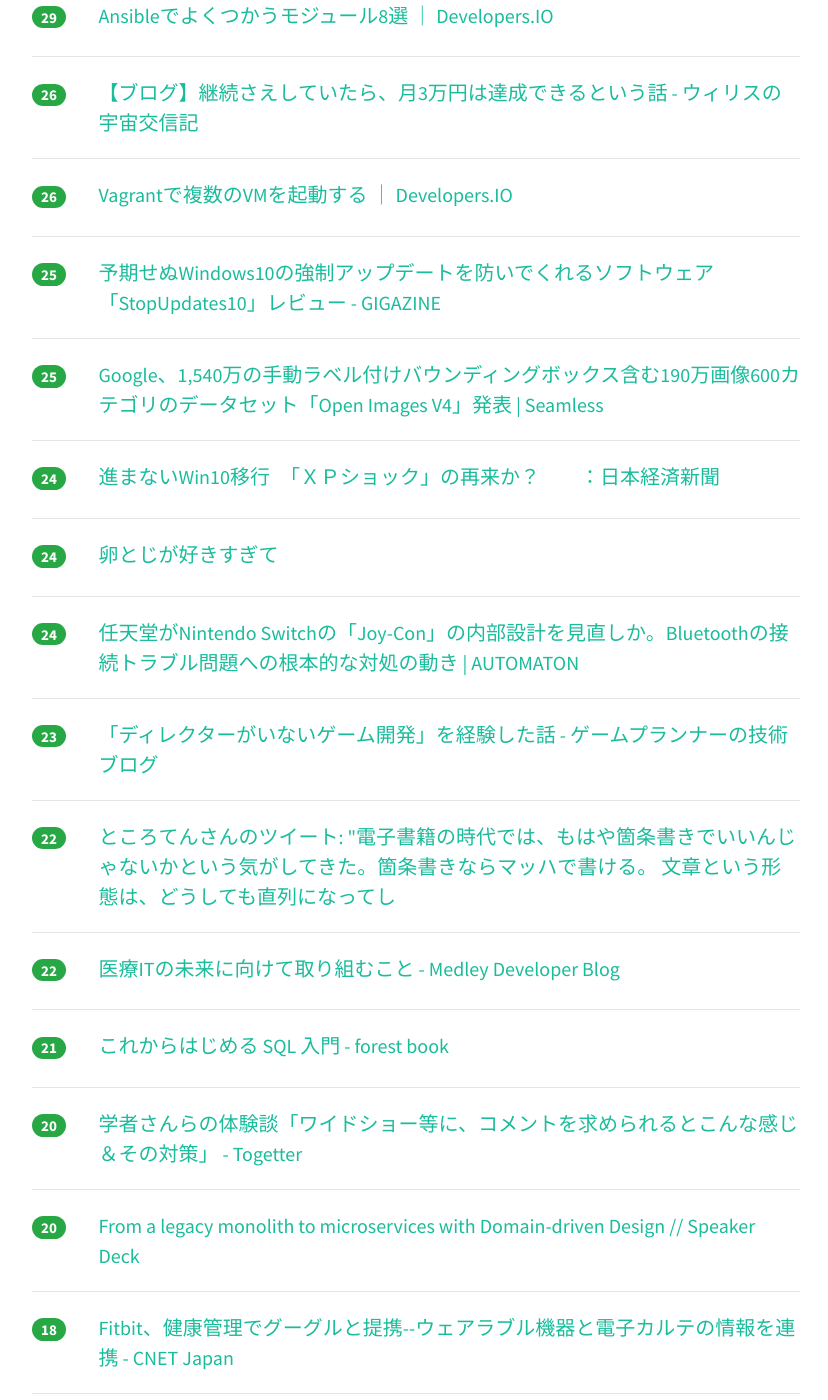
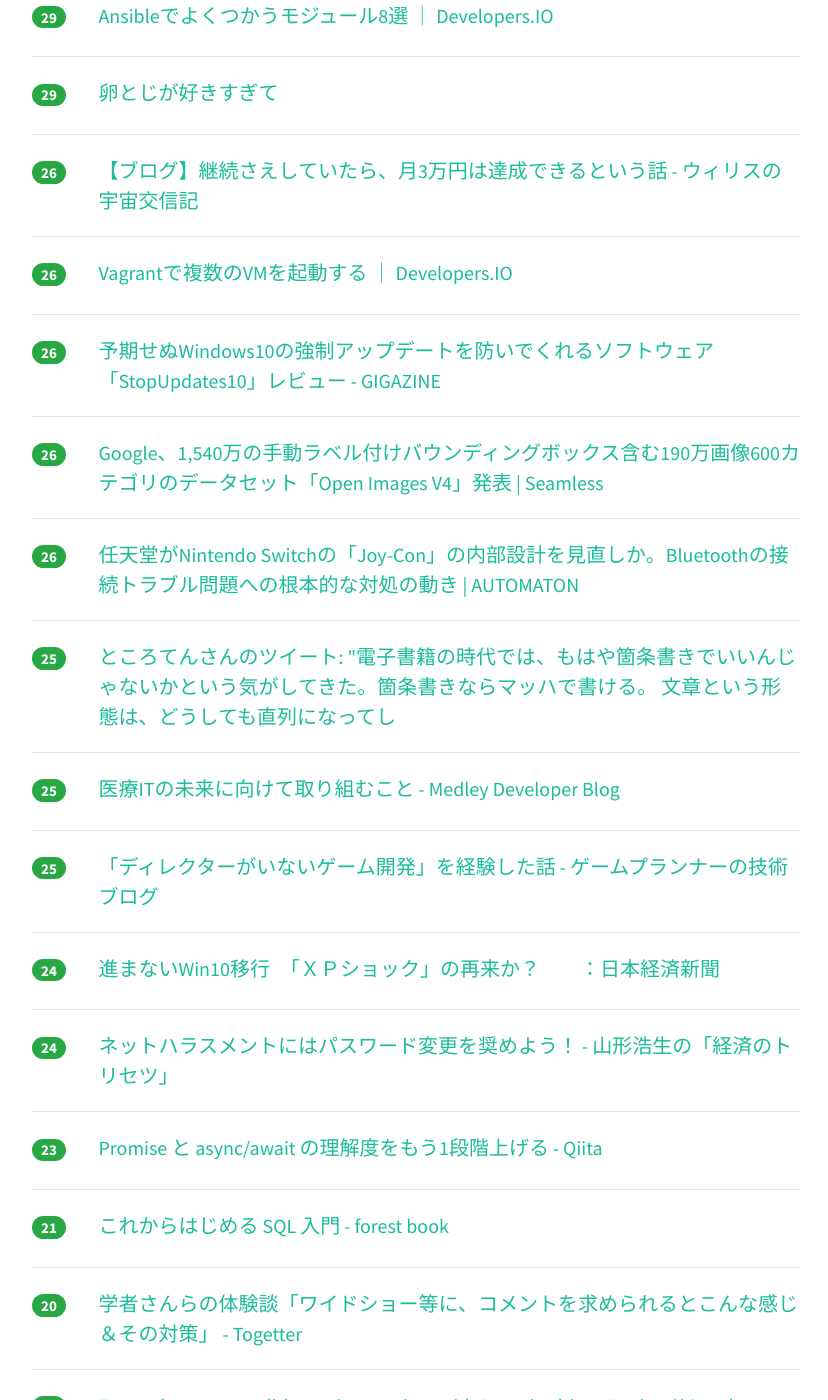
Before and after one commit to yatta47/hatena-matome-site, a Jekyll site: the page built from _posts/2018-05-01-hatena.md, in a window 1280 px wide and 1400 px high, scrolled down 2455 px. Shown: the whole window, without its empty margins (224-1052 px from the left). Built offline with Jekyll 4.4.1, drawn with Linux system fonts in a browser that asks for light colours; nearby versions of some CDN libraries; some of the changed text lies outside the part shown.

Commit message:
Updated 2018-05-01

```diff
--- a/_posts/2018-05-01-hatena.md
+++ b/_posts/2018-05-01-hatena.md
@@ -1,49 +1,54 @@
 ---
 layout: post
 title:  "2018-05-01 はてぶIT"
-date:   2018-05-01 21:02:12
+date:   2018-05-01 22:01:21
 tags: [it-hotentry]
 ---
-58 件のデータあり
+62 件のデータあり
 
 <hr><div class="row">
-<div class="col-1"><span class="badge badge-pill badge-success h2">592</span></div>
+<div class="col-1"><span class="badge badge-pill badge-success h2">623</span></div>
+<div class="col-11"><a href='http://tango-ruby.hatenablog.com/entry/2018/05/01/013400' target='_blank'>公開して３週間で収益１０万円を得た個人開発サイトについての考察 - ベルリンのITスタートアップで働くジャバ・ザ・ハットリの日記</a></div>
+</div>
+<hr>
+<div class="row">
+<div class="col-1"><span class="badge badge-pill badge-success h2">598</span></div>
 <div class="col-11"><a href='http://twitter.com/kirin_company/status/989338275449131010' target='_blank'>キリンビバレッジ♪さんのツイート: "4月は出会いの季節！ですが、みなさん新生活には慣れましたか！？ みなさんの周りにいそうな #午後ティー女子 を イラストレーターのつぼゆりさん（</a></div>
 </div>
 <hr>
 <div class="row">
-<div class="col-1"><span class="badge badge-pill badge-success h2">569</span></div>
-<div class="col-11"><a href='http://tango-ruby.hatenablog.com/entry/2018/05/01/013400' target='_blank'>公開して３週間で収益１０万円を得た個人開発サイトについての考察 - ベルリンのITスタートアップで働くジャバ・ザ・ハットリの日記</a></div>
-</div>
-<hr>
-<div class="row">
-<div class="col-1"><span class="badge badge-pill badge-success h2">274</span></div>
+<div class="col-1"><span class="badge badge-pill badge-success h2">286</span></div>
 <div class="col-11"><a href='https://blog.riywo.com/2018/05/as-a-developer-of-amazon-s3-in-vancouver/' target='_blank'>VancouverにあるAmazon S3チームのDeveloperになります · As a Futurist...</a></div>
 </div>
 <hr>
 <div class="row">
-<div class="col-1"><span class="badge badge-pill badge-success h2">182</span></div>
+<div class="col-1"><span class="badge badge-pill badge-success h2">199</span></div>
 <div class="col-11"><a href='http://www.itmedia.co.jp/news/articles/1805/01/news047.html' target='_blank'>Alexa開発の中心人物がAmazon.comを退社「忙しすぎた」 - ITmedia NEWS</a></div>
 </div>
 <hr>
 <div class="row">
-<div class="col-1"><span class="badge badge-pill badge-success h2">126</span></div>
+<div class="col-1"><span class="badge badge-pill badge-success h2">138</span></div>
 <div class="col-11"><a href='https://k-tai.watch.impress.co.jp/docs/column/todays_goods/1119756.html' target='_blank'>Googleから出たWi-Fiルーター「Google Wifi」はマニアも納得の家庭用機能満載だった - ケータイ Watch</a></div>
 </div>
 <hr>
 <div class="row">
-<div class="col-1"><span class="badge badge-pill badge-success h2">119</span></div>
+<div class="col-1"><span class="badge badge-pill badge-success h2">122</span></div>
 <div class="col-11"><a href='https://www.publickey1.jp/blog/18/googlerediscloud_memorystoregoogle_cloud_platform.html' target='_blank'>GoogleがフルマネージドなRedis、「Cloud Memorystore」をGoogle Cloud Platformで提供 － Publickey</a></div>
 </div>
 <hr>
 <div class="row">
-<div class="col-1"><span class="badge badge-pill badge-success h2">91</span></div>
+<div class="col-1"><span class="badge badge-pill badge-success h2">96</span></div>
 <div class="col-11"><a href='https://note.mu/etomiho/n/n83d02807d45f' target='_blank'>私が次のフィールドにJリーグの市民クラブを選んだ理由｜えとみほ（江藤美帆）｜note</a></div>
 </div>
 <hr>
 <div class="row">
-<div class="col-1"><span class="badge badge-pill badge-success h2">65</span></div>
+<div class="col-1"><span class="badge badge-pill badge-success h2">69</span></div>
 <div class="col-11"><a href='https://qiita.com/sh-tatsuno/items/0b0fbc15c03f3d54df90' target='_blank'>文章特徴抽出ライブラリWordBatchを試してみる - Qiita</a></div>
+</div>
+<hr>
+<div class="row">
+<div class="col-1"><span class="badge badge-pill badge-success h2">57</span></div>
+<div class="col-11"><a href='https://qiita.com/rana_kualu/items/e49bd6b9b21c6acf0d39' target='_blank'>Bootstrap4をマスターしたいか？ ならばこのコースを修めるがよい - Qiita</a></div>
 </div>
 <hr>
 <div class="row">
@@ -52,8 +57,8 @@ tags: [it-hotentry]
 </div>
 <hr>
 <div class="row">
-<div class="col-1"><span class="badge badge-pill badge-success h2">50</span></div>
-<div class="col-11"><a href='https://qiita.com/rana_kualu/items/e49bd6b9b21c6acf0d39' target='_blank'>Bootstrap4をマスターしたいか？ ならばこのコースを修めるがよい - Qiita</a></div>
+<div class="col-1"><span class="badge badge-pill badge-success h2">44</span></div>
+<div class="col-11"><a href='https://dev.classmethod.jp/tool/yq/' target='_blank'>jqのYAML/XMLラッパー yq でJSONとYAMLを自在に操る ｜ Developers.IO</a></div>
 </div>
 <hr>
 <div class="row">
@@ -62,8 +67,18 @@ tags: [it-hotentry]
 </div>
 <hr>
 <div class="row">
+<div class="col-1"><span class="badge badge-pill badge-success h2">43</span></div>
+<div class="col-11"><a href='http://kudakurage.hatenadiary.com/entry/2018/05/01/005401' target='_blank'>Atomic Design ～堅牢で使いやすいUIを効率良く設計する 読了 - くらげだらけ</a></div>
+</div>
+<hr>
+<div class="row">
+<div class="col-1"><span class="badge badge-pill badge-success h2">42</span></div>
+<div class="col-11"><a href='https://note.mu/lotus/n/n0105dd7226ee' target='_blank'>8年間で20以上のWebサービスを作ってきて、ほとんど失敗した理由｜Ren｜note</a></div>
+</div>
+<hr>
+<div class="row">
 <div class="col-1"><span class="badge badge-pill badge-success h2">41</span></div>
-<div class="col-11"><a href='http://kudakurage.hatenadiary.com/entry/2018/05/01/005401' target='_blank'>Atomic Design ～堅牢で使いやすいUIを効率良く設計する 読了 - くらげだらけ</a></div>
+<div class="col-11"><a href='https://devhints.io/react' target='_blank'>React.js cheatsheet</a></div>
 </div>
 <hr>
 <div class="row">
@@ -72,18 +87,8 @@ tags: [it-hotentry]
 </div>
 <hr>
 <div class="row">
-<div class="col-1"><span class="badge badge-pill badge-success h2">40</span></div>
-<div class="col-11"><a href='https://dev.classmethod.jp/tool/yq/' target='_blank'>jqのYAML/XMLラッパー yq でJSONとYAMLを自在に操る ｜ Developers.IO</a></div>
-</div>
-<hr>
-<div class="row">
-<div class="col-1"><span class="badge badge-pill badge-success h2">39</span></div>
-<div class="col-11"><a href='https://devhints.io/react' target='_blank'>React.js cheatsheet</a></div>
-</div>
-<hr>
-<div class="row">
 <div class="col-1"><span class="badge badge-pill badge-success h2">37</span></div>
-<div class="col-11"><a href='https://note.mu/lotus/n/n0105dd7226ee' target='_blank'>8年間で20以上のWebサービスを作ってきて、ほとんど失敗した理由｜Ren｜note</a></div>
+<div class="col-11"><a href='https://togetter.com/li/1223141' target='_blank'>【注意喚起】同人即売会で購入時に万引きをする輩が出現、複数冊購入→万冊提示でお釣り計算中に購入数以上を掠め取る手口 - Togetter</a></div>
 </div>
 <hr>
 <div class="row">
@@ -93,11 +98,6 @@ tags: [it-hotentry]
 <hr>
 <div class="row">
 <div class="col-1"><span class="badge badge-pill badge-success h2">33</span></div>
-<div class="col-11"><a href='https://togetter.com/li/1223141' target='_blank'>【注意喚起】同人即売会で購入時に万引きをする輩が出現、複数冊購入→万冊提示でお釣り計算中に購入数以上を掠め取る手口 - Togetter</a></div>
-</div>
-<hr>
-<div class="row">
-<div class="col-1"><span class="badge badge-pill badge-success h2">32</span></div>
 <div class="col-11"><a href='https://forest.watch.impress.co.jp/docs/special/1119651.html' target='_blank'>【特集】「Windows 10 April 2018 Update」の新機能と改善を探る ～タイムラインや近接共有機能など - 窓の杜</a></div>
 </div>
 <hr>
@@ -127,6 +127,11 @@ tags: [it-hotentry]
 </div>
 <hr>
 <div class="row">
+<div class="col-1"><span class="badge badge-pill badge-success h2">29</span></div>
+<div class="col-11"><a href='https://anond.hatelabo.jp/20180501142931' target='_blank'>卵とじが好きすぎて</a></div>
+</div>
+<hr>
+<div class="row">
 <div class="col-1"><span class="badge badge-pill badge-success h2">26</span></div>
 <div class="col-11"><a href='http://www.uxirisu.tokyo/entry/2018/04/30/180000' target='_blank'>【ブログ】継続さえしていたら、月3万円は達成できるという話 - ウィリスの宇宙交信記</a></div>
 </div>
@@ -137,13 +142,33 @@ tags: [it-hotentry]
 </div>
 <hr>
 <div class="row">
-<div class="col-1"><span class="badge badge-pill badge-success h2">25</span></div>
+<div class="col-1"><span class="badge badge-pill badge-success h2">26</span></div>
 <div class="col-11"><a href='https://gigazine.net/news/20180501-stopuptdates10-review/' target='_blank'>予期せぬWindows10の強制アップデートを防いでくれるソフトウェア「StopUpdates10」レビュー - GIGAZINE</a></div>
 </div>
 <hr>
 <div class="row">
+<div class="col-1"><span class="badge badge-pill badge-success h2">26</span></div>
+<div class="col-11"><a href='https://shiropen.com/seamless/google-open-images-v4' target='_blank'>Google、1,540万の手動ラベル付けバウンディングボックス含む190万画像600カテゴリのデータセット「Open Images V4」発表 | Seamless</a></div>
+</div>
+<hr>
+<div class="row">
+<div class="col-1"><span class="badge badge-pill badge-success h2">26</span></div>
+<div class="col-11"><a href='http://jp.automaton.am/articles/newsjp/20180501-67056/' target='_blank'>任天堂がNintendo Switchの「Joy-Con」の内部設計を見直しか。Bluetoothの接続トラブル問題への根本的な対処の動き | AUTOMATON</a></div>
+</div>
+<hr>
+<div class="row">
 <div class="col-1"><span class="badge badge-pill badge-success h2">25</span></div>
-<div class="col-11"><a href='https://shiropen.com/seamless/google-open-images-v4' target='_blank'>Google、1,540万の手動ラベル付けバウンディングボックス含む190万画像600カテゴリのデータセット「Open Images V4」発表 | Seamless</a></div>
+<div class="col-11"><a href='http://twitter.com/tokoroten/status/991084472870223874' target='_blank'>ところてんさんのツイート: "電子書籍の時代では、もはや箇条書きでいいんじゃないかという気がしてきた。箇条書きならマッハで書ける。 文章という形態は、どうしても直列になってし</a></div>
+</div>
+<hr>
+<div class="row">
+<div class="col-1"><span class="badge badge-pill badge-success h2">25</span></div>
+<div class="col-11"><a href='http://developer.medley.jp/entry/2018/05/01' target='_blank'>医療ITの未来に向けて取り組むこと - Medley Developer Blog</a></div>
+</div>
+<hr>
+<div class="row">
+<div class="col-1"><span class="badge badge-pill badge-success h2">25</span></div>
+<div class="col-11"><a href='http://sonykichi.hatenablog.com/entry/%E3%83%87%E3%82%A3%E3%83%AC%E3%82%AF%E3%82%BF%E3%83%BC%E3%81%8C%E3%81%84%E3%81%AA%E3%81%84%E3%82%B2%E3%83%BC%E3%83%A0%E9%96%8B%E7%99%BA' target='_blank'>「ディレクターがいないゲーム開発」を経験した話 - ゲームプランナーの技術ブログ</a></div>
 </div>
 <hr>
 <div class="row">
@@ -153,27 +178,12 @@ tags: [it-hotentry]
 <hr>
 <div class="row">
 <div class="col-1"><span class="badge badge-pill badge-success h2">24</span></div>
-<div class="col-11"><a href='https://anond.hatelabo.jp/20180501142931' target='_blank'>卵とじが好きすぎて</a></div>
-</div>
-<hr>
-<div class="row">
-<div class="col-1"><span class="badge badge-pill badge-success h2">24</span></div>
-<div class="col-11"><a href='http://jp.automaton.am/articles/newsjp/20180501-67056/' target='_blank'>任天堂がNintendo Switchの「Joy-Con」の内部設計を見直しか。Bluetoothの接続トラブル問題への根本的な対処の動き | AUTOMATON</a></div>
+<div class="col-11"><a href='https://cruel.hatenablog.com/entry/2018/05/01/150046' target='_blank'>ネットハラスメントにはパスワード変更を奨めよう！ - 山形浩生の「経済のトリセツ」</a></div>
 </div>
 <hr>
 <div class="row">
 <div class="col-1"><span class="badge badge-pill badge-success h2">23</span></div>
-<div class="col-11"><a href='http://sonykichi.hatenablog.com/entry/%E3%83%87%E3%82%A3%E3%83%AC%E3%82%AF%E3%82%BF%E3%83%BC%E3%81%8C%E3%81%84%E3%81%AA%E3%81%84%E3%82%B2%E3%83%BC%E3%83%A0%E9%96%8B%E7%99%BA' target='_blank'>「ディレクターがいないゲーム開発」を経験した話 - ゲームプランナーの技術ブログ</a></div>
-</div>
-<hr>
-<div class="row">
-<div class="col-1"><span class="badge badge-pill badge-success h2">22</span></div>
-<div class="col-11"><a href='http://twitter.com/tokoroten/status/991084472870223874' target='_blank'>ところてんさんのツイート: "電子書籍の時代では、もはや箇条書きでいいんじゃないかという気がしてきた。箇条書きならマッハで書ける。 文章という形態は、どうしても直列になってし</a></div>
-</div>
-<hr>
-<div class="row">
-<div class="col-1"><span class="badge badge-pill badge-success h2">22</span></div>
-<div class="col-11"><a href='http://developer.medley.jp/entry/2018/05/01' target='_blank'>医療ITの未来に向けて取り組むこと - Medley Developer Blog</a></div>
+<div class="col-11"><a href='https://qiita.com/SotaSuzuki/items/f23199e864cba47455ce' target='_blank'>Promise と async/await の理解度をもう1段階上げる - Qiita</a></div>
 </div>
 <hr>
 <div class="row">
@@ -189,6 +199,16 @@ tags: [it-hotentry]
 <div class="row">
 <div class="col-1"><span class="badge badge-pill badge-success h2">20</span></div>
 <div class="col-11"><a href='https://speakerdeck.com/mploed/from-a-legacy-monolith-to-microservices-with-domain-driven-design' target='_blank'>From a legacy monolith to microservices with Domain-driven Design // Speaker Deck</a></div>
+</div>
+<hr>
+<div class="row">
+<div class="col-1"><span class="badge badge-pill badge-success h2">19</span></div>
+<div class="col-11"><a href='http://tech.townsourced.com/post/embedding-static-files-in-go/' target='_blank'>Choosing A Library to Embed Static Assets in Go</a></div>
+</div>
+<hr>
+<div class="row">
+<div class="col-1"><span class="badge badge-pill badge-success h2">19</span></div>
+<div class="col-11"><a href='https://techracho.bpsinc.jp/hachi8833/2018_05_01/55765' target='_blank'>Rails tips: RSpecテストを遅くする悪い書き方3種（翻訳）</a></div>
 </div>
 <hr>
 <div class="row">
@@ -218,12 +238,17 @@ tags: [it-hotentry]
 <hr>
 <div class="row">
 <div class="col-1"><span class="badge badge-pill badge-success h2">17</span></div>
-<div class="col-11"><a href='http://tech.townsourced.com/post/embedding-static-files-in-go/' target='_blank'>Choosing A Library to Embed Static Assets in Go</a></div>
+<div class="col-11"><a href='https://www.nikkei.com/article/DGXMZO30017590R00C18A5EAF000/' target='_blank'>きらぼし銀、発足初日にシステム障害　　：日本経済新聞</a></div>
 </div>
 <hr>
 <div class="row">
 <div class="col-1"><span class="badge badge-pill badge-success h2">17</span></div>
-<div class="col-11"><a href='https://www.nikkei.com/article/DGXMZO30017590R00C18A5EAF000/' target='_blank'>きらぼし銀、発足初日にシステム障害　　：日本経済新聞</a></div>
+<div class="col-11"><a href='https://www.ai-gakkai.or.jp/my-bookmark_vol33-no3/' target='_blank'>【記事更新】私のブックマーク「機械学習における解釈性（Interpretability in Machine Learning）」 – 人工知能学会 (The Japanese Society for Artificial Intelligence)</a></div>
+</div>
+<hr>
+<div class="row">
+<div class="col-1"><span class="badge badge-pill badge-success h2">17</span></div>
+<div class="col-11"><a href='https://career-rules.com/job-change-leading-site' target='_blank'>転職のオススメサイト3選や使いこなすコツも解説！大手転職サイトの全知識</a></div>
 </div>
 <hr>
 <div class="row">
@@ -253,17 +278,12 @@ tags: [it-hotentry]
 <hr>
 <div class="row">
 <div class="col-1"><span class="badge badge-pill badge-success h2">14</span></div>
-<div class="col-11"><a href='https://www.ai-gakkai.or.jp/my-bookmark_vol33-no3/' target='_blank'>【記事更新】私のブックマーク「機械学習における解釈性（Interpretability in Machine Learning）」 – 人工知能学会 (The Japanese Society for Artificial Intelligence)</a></div>
+<div class="col-11"><a href='https://serinuntius.hatenablog.jp/entry/2018/05/01/083000' target='_blank'>Go専用対ISUCON兵器 「graqt」を書いた - ps aux | grep serinuntius</a></div>
 </div>
 <hr>
 <div class="row">
-<div class="col-1"><span class="badge badge-pill badge-success h2">13</span></div>
-<div class="col-11"><a href='https://career-rules.com/job-change-leading-site' target='_blank'>転職のオススメサイト3選や使いこなすコツも解説！大手転職サイトの全知識</a></div>
-</div>
-<hr>
-<div class="row">
-<div class="col-1"><span class="badge badge-pill badge-success h2">13</span></div>
-<div class="col-11"><a href='https://serinuntius.hatenablog.jp/entry/2018/05/01/083000' target='_blank'>Go専用対ISUCON兵器 「graqt」を書いた - ps aux | grep serinuntius</a></div>
+<div class="col-1"><span class="badge badge-pill badge-success h2">12</span></div>
+<div class="col-11"><a href='http://twitter.com/kamakura_koho/status/991134405962813441' target='_blank'>鎌倉市広報広聴課さんのツイート: "【「しぐさ」に見る江戸町衆の生き方・考え方】 「江戸しぐさ」を紹介し、江戸に生きた人々の日常の行動を振り返る。定員24人。 市内在住の人優先。</a></div>
 </div>
 <hr>
 <div class="row">
```
